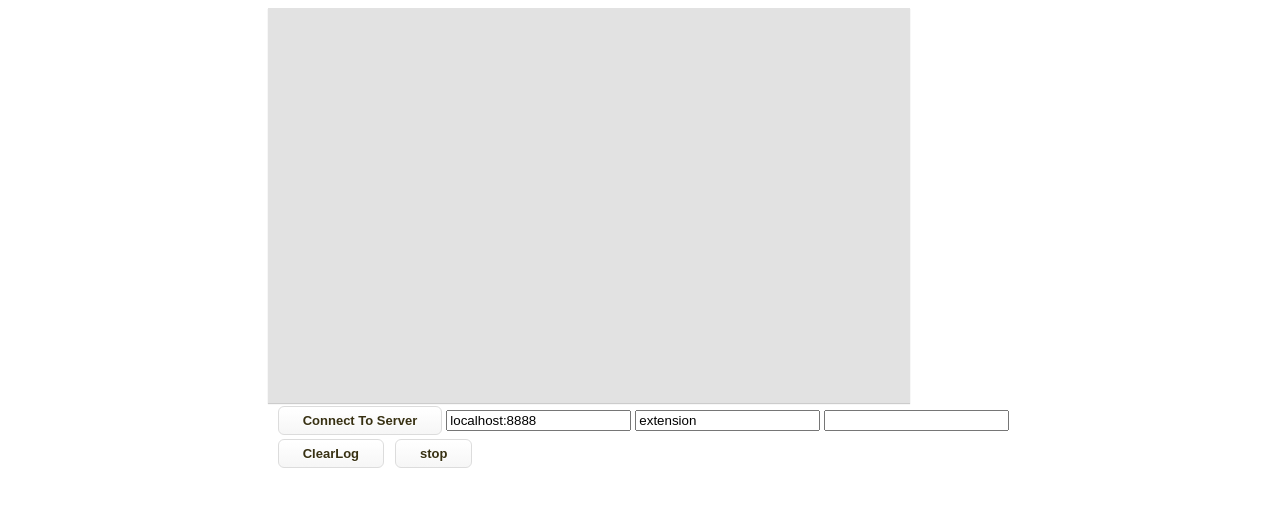
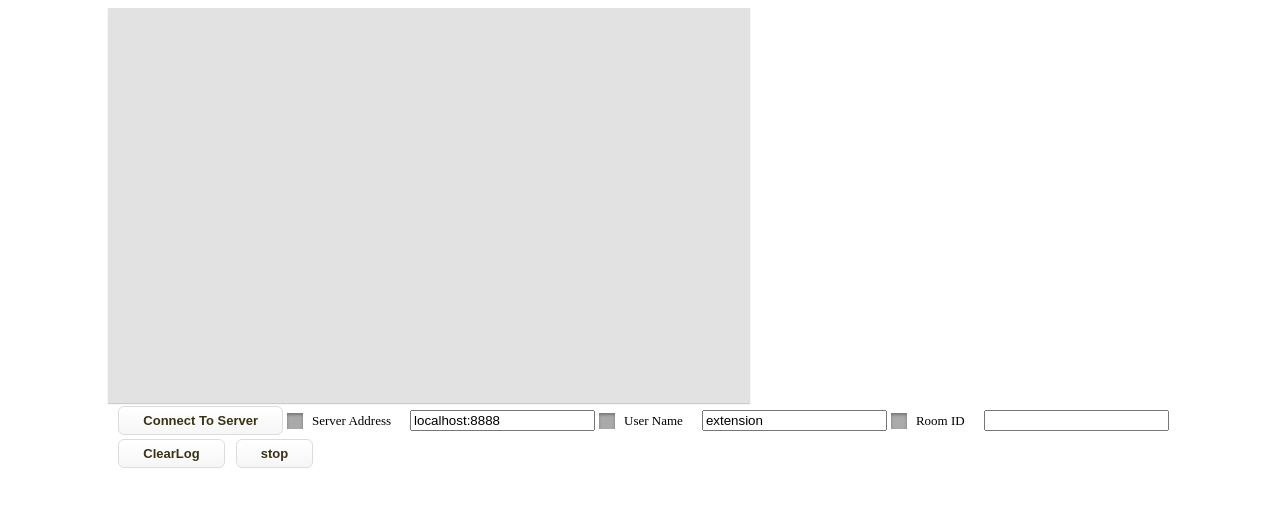
Before and after one commit to asdlei99/media_soup_conferencing, a website: page client/public/index.html in a window 1280 px wide. Drawn offline with Linux system fonts and the light colour scheme.

Commit message:
putting label for input field

```diff
--- a/client/public/index.html
+++ b/client/public/index.html
@@ -182,9 +182,12 @@
         <tr class="table-buttons">
           <td>
            <!-- <button class="myButton" id="share">Share</button>-->
-			<button class="myButton" id="ServerConnect">Connect To Server</button>
-			<input type="text" value = "localhost:8888" id="server" />
-			<input type="text" id="user" value = "extension"/>
+      <button class="myButton" id="ServerConnect">Connect To Server</button>
+      <label for="server">Server Address</label>
+      <input type="text" value = "localhost:8888" id="server" />
+      <label for="user">User Name</label>
+      <input type="text" id="user" value = "extension"/>
+      <label for="roomId">Room ID</label>
 			<input type="text" id="roomId" />
           </td>
 
```
